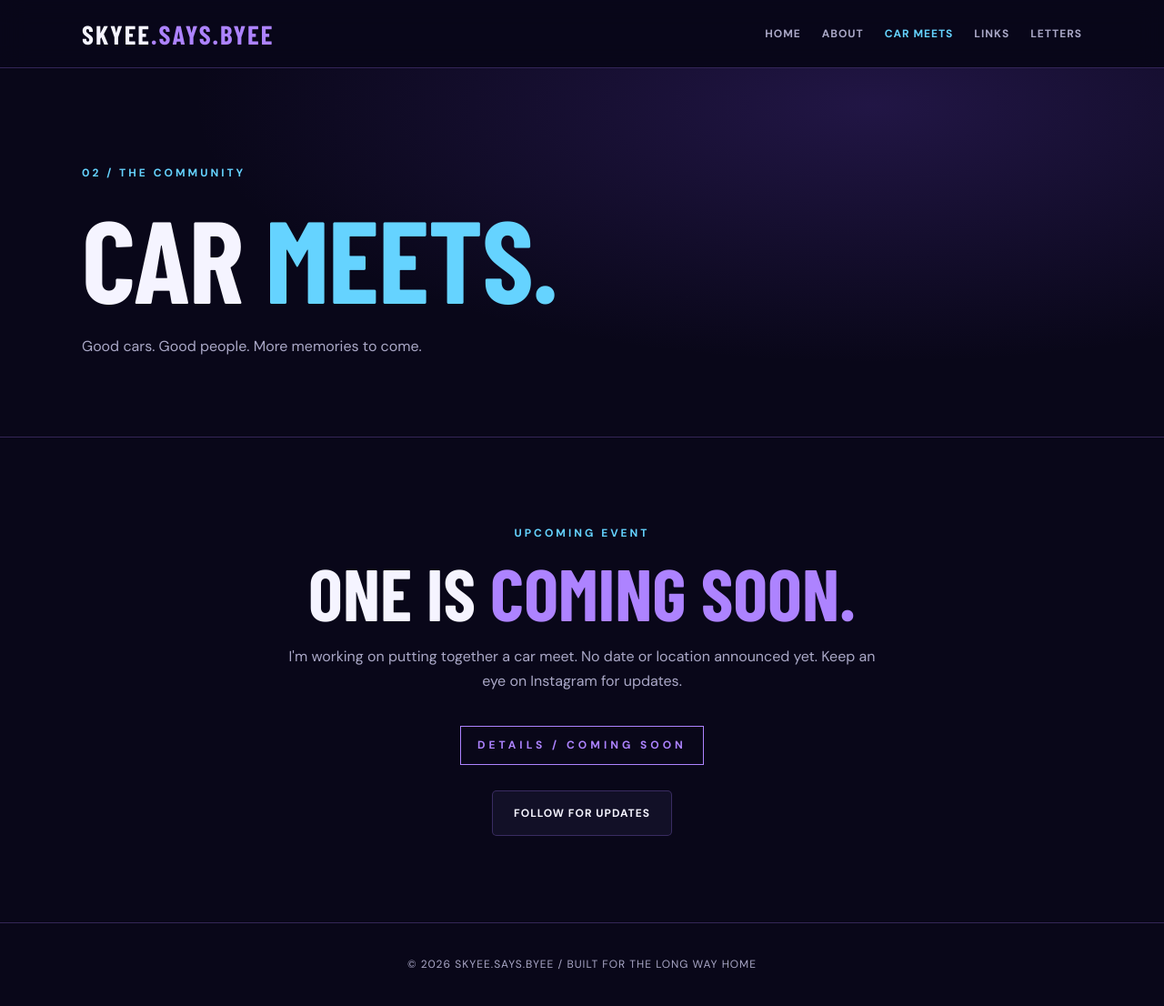
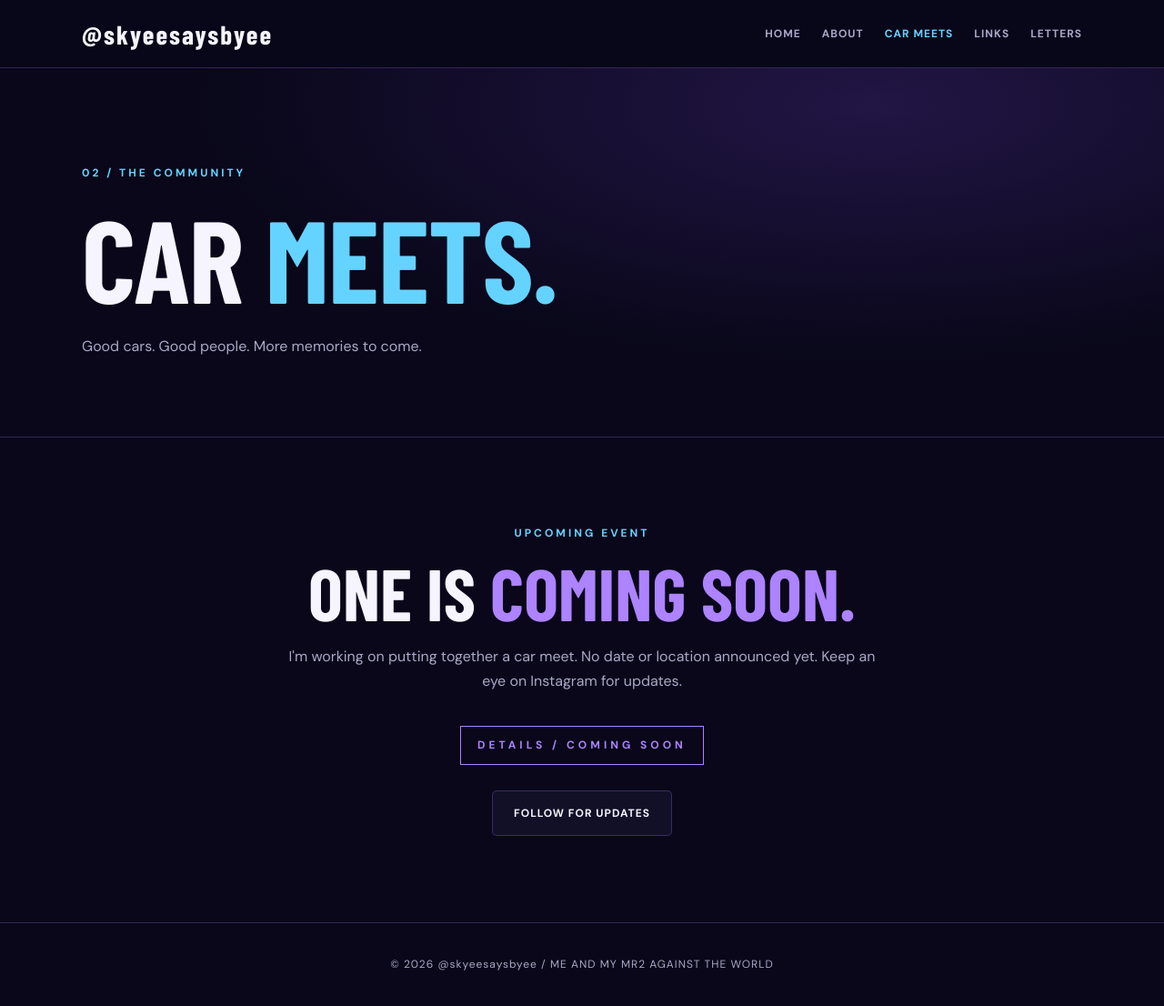
Before and after one commit to Skyeesaysbyee/skyeesaysbyee, a plain HTML site: page meets.html in a window 1280 px wide. Shown: the whole page at 91% size. Drawn offline with nearby package versions, Linux system fonts and the light colour scheme; a web font is replaced by a local one.

Commit message:
Update meets.html

```diff
--- a/meets.html
+++ b/meets.html
@@ -13,7 +13,7 @@
 <header>
   <div class="container nav">
     <a class="logo" href="index.html">
-      SKYEE<span>.SAYS.BYEE</span>
+      @skyeesaysbyee</span>
     </a>
 
     <nav aria-label="Main navigation">
@@ -82,7 +82,7 @@
 
 <footer>
   © <span data-year></span>
-  SKYEE.SAYS.BYEE / BUILT FOR THE LONG WAY HOME
+  @skyeesaysbyee / ME AND MY MR2 AGAINST THE WORLD
 </footer>
 
 <script src="script.js" defer></script>
```
